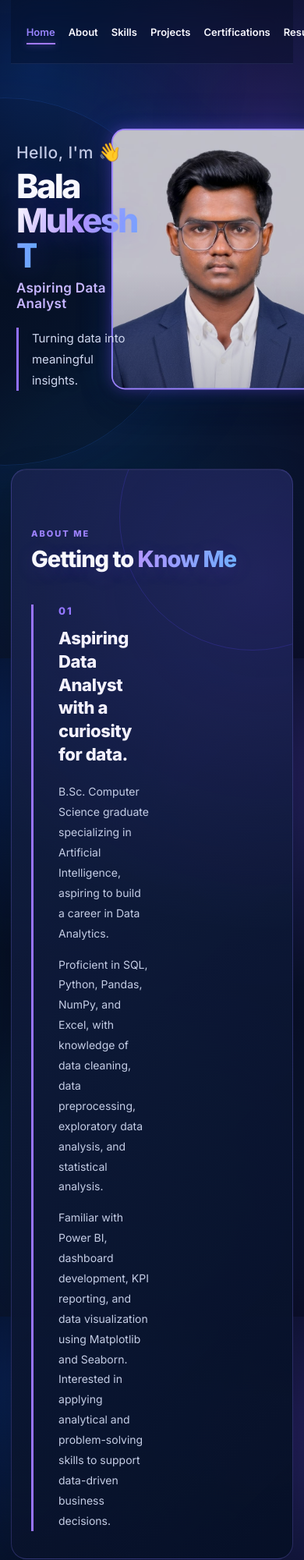
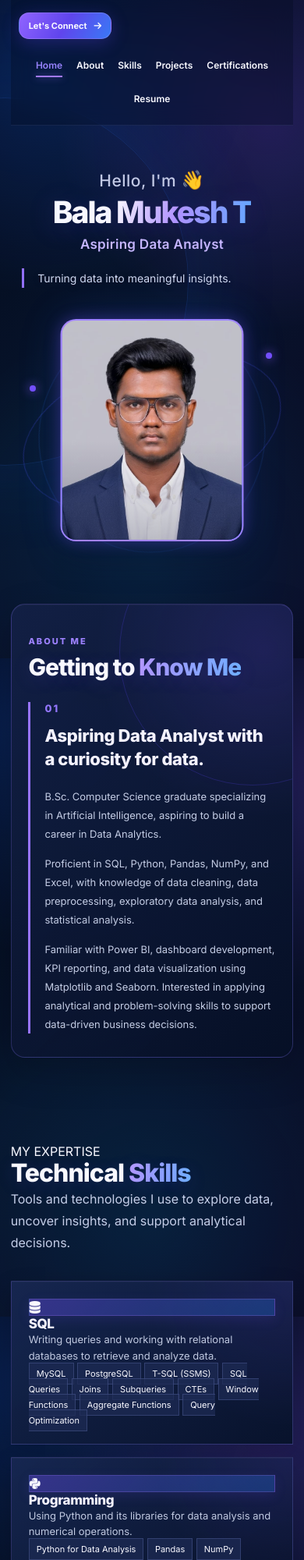
Before and after one commit to balamukesh-works/portfolio, a plain HTML site: page index.html in a window 390 px wide. Shown: the top 2000 px of the page at 78% size. Drawn offline with Linux system fonts and the light colour scheme.

```diff
--- a/style.css
+++ b/style.css
@@ -2043,3 +2043,211 @@ body {
         letter-spacing: -1px;
     }
 }
+
+/* =================================
+   UNIFIED MOBILE RESPONSIVENESS
+================================= */
+
+@media (max-width: 760px) {
+
+    /* Navigation */
+    .navbar {
+        min-height: auto;
+        padding: 16px 10px;
+        flex-wrap: wrap;
+        row-gap: 16px;
+    }
+
+    .nav-links {
+        order: 3;
+        width: 100%;
+        flex-wrap: wrap;
+        justify-content: center;
+        gap: 8px 18px;
+        font-size: 12px;
+    }
+
+    .connect-button {
+        padding: 9px 12px;
+        font-size: 11px;
+    }
+
+    /* Home */
+    .home-section {
+        grid-template-columns: 1fr;
+        min-height: auto;
+        padding: 55px 4% 25px;
+        gap: 25px;
+        text-align: center;
+    }
+
+    .hero-content h1 {
+        font-size: clamp(38px, 10vw, 48px);
+        letter-spacing: -2px;
+    }
+
+    .hero-description {
+        text-align: left;
+        font-size: 14px;
+    }
+
+    .hero-tags {
+        justify-content: center;
+    }
+
+    /* Profile */
+    .profile-area {
+        width: 100%;
+        max-width: 420px;
+        height: 340px;
+        margin: 0 auto;
+        transform: none;
+    }
+
+    .profile-card {
+        top: 15px;
+        left: 50%;
+        width: 235px;
+        height: 285px;
+    }
+
+    .ring-one {
+        top: 65px;
+        left: 50%;
+        width: 340px;
+        height: 190px;
+        transform: translateX(-50%) rotate(-16deg);
+    }
+
+    .ring-two {
+        top: 15px;
+        left: 50%;
+        width: 290px;
+        height: 300px;
+        transform: translateX(-50%) rotate(18deg);
+    }
+
+    .label-sql {
+        top: 35px;
+        left: 0;
+        transform: scale(0.78);
+        transform-origin: left top;
+    }
+
+    .label-analyst {
+        right: 0;
+        bottom: 20px;
+        transform: scale(0.78);
+        transform-origin: right bottom;
+    }
+
+    /* About */
+    .home-about {
+        margin-top: 15px;
+        padding: 40px 6% 30px;
+        border-radius: 18px;
+    }
+
+    .about-heading {
+        margin-bottom: 28px;
+    }
+
+    .about-heading h2 {
+        font-size: 30px;
+    }
+
+    .about-layout {
+        grid-template-columns: 1fr;
+        gap: 28px;
+    }
+
+    .about-copy {
+        padding-left: 18px;
+    }
+
+    .about-copy h3 {
+        font-size: 22px;
+    }
+
+    .about-copy p {
+        font-size: 13px;
+    }
+
+    .about-highlights {
+        gap: 12px;
+    }
+
+    .highlight-card {
+        min-height: 85px;
+        padding: 14px;
+    }
+
+    /* Skills */
+    .skills-section {
+        padding: 50px 5% 60px;
+    }
+
+    .skills-grid {
+        grid-template-columns: minmax(0, 1fr);
+        width: 100%;
+        max-width: 440px;
+        gap: 16px;
+    }
+
+    .skill-card {
+        grid-column: auto;
+        min-height: auto;
+        aspect-ratio: auto;
+        padding: 22px;
+    }
+
+    .skill-card h2 {
+        font-size: 17px;
+    }
+
+    .skill-card > p {
+        font-size: 13px;
+    }
+
+    .skill-tags {
+        gap: 7px;
+    }
+
+    .skill-tags span {
+        font-size: 11px;
+        padding: 6px 9px;
+    }
+
+    /* Projects */
+    .projects-section {
+        padding: 55px 5% 70px;
+    }
+
+    .projects-heading {
+        margin-bottom: 32px;
+    }
+
+    .projects-heading h1 {
+        font-size: 29px;
+    }
+
+    .projects-intro {
+        font-size: 13px;
+    }
+
+    .projects-container {
+        gap: 18px;
+    }
+
+    .project-card {
+        padding: 22px;
+        border-radius: 18px;
+    }
+
+    .project-details {
+        padding-left: 18px;
+    }
+
+    /* Keep Certifications and Contact
+       using their existing mobile layouts */
+}
```
